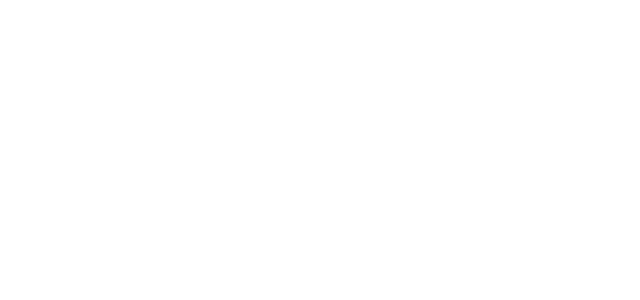
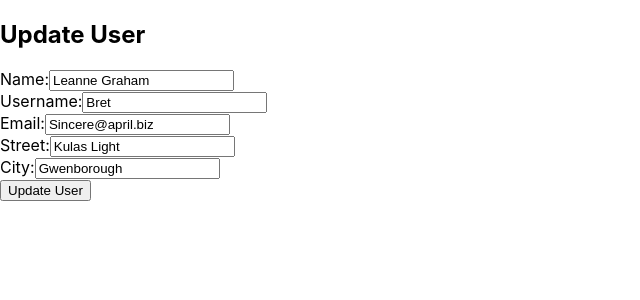
Before and after one commit to Lalitha-Vutukuri/Users-Challenge, a React (Create React App) app: page /edit/1 in a window 1280 px wide. Before the commit this address had no page. Shown: the top 300 px of the page, without its empty margins (0-640 px from the left). Built offline with nearby package versions, Linux system fonts and the light colour scheme.

Commit message:
UserForm commited

```diff
--- a/src/App.js
+++ b/src/App.js
@@ -1,28 +1,45 @@
-import { useState } from "react";
-import { BrowserRouter, Routes, Route } from "react-router-dom";
-import "./App.css";
+import React, { useState } from "react";
+import { Routes, Route, useNavigate } from "react-router-dom";
 import UserList from "./Pages/UserList";
+import UserForm from "./Pages/UserForm";
 import { initialUsers } from "./Pages/Users";
 import UserDetails from "./Pages/UserDetails";
-import UserForm from "./Pages/UserForm";
 
-function App() {
+const App = () => {
   const [users, setUsers] = useState(initialUsers);
+  const navigate = useNavigate();
+
+  const addUser = (newUser) => {
+    newUser.id = Date.now();
+    setUsers([...users, newUser]);
+    navigate("/");
+  };
+
+  const updateUser = (updatedUser) => {
+    setUsers(
+      users.map((user) => (user.id === updatedUser.id ? updatedUser : user))
+    );
+    navigate("/");
+  };
+
+  const deleteUser = (id) => {
+    setUsers(users.filter((user) => user.id !== id));
+  };
+
   return (
-    <BrowserRouter>
-      <Routes>
-        <Route path="/" element={<UserList users={users} />}></Route>
-        <Route
-          path="/adduser"
-          element={<UserForm users={users} setUsers={setUsers} />}
-        ></Route>
-        <Route
-          path="/user/:id"
-          element={<UserDetails users={users} setUsers={setUsers} />}
-        ></Route>
-      </Routes>
-    </BrowserRouter>
+    <Routes>
+      <Route
+        path="/"
+        element={<UserList users={users} deleteUser={deleteUser} />}
+      />
+      <Route path="/add" element={<UserForm saveUser={addUser} />} />
+      <Route
+        path="/edit/:id"
+        element={<UserForm users={users} saveUser={updateUser} />}
+      />
+      <Route path="/UserDetails/:id" element={<UserDetails users={users} />} />
+    </Routes>
   );
-}
+};
 
 export default App;
--- a/src/Pages/UserDetails.js
+++ b/src/Pages/UserDetails.js
@@ -3,8 +3,10 @@ import { useParams } from "react-router-dom";
 
 function UserDetails({ users }) {
   const { id } = useParams();
-  const clickedUser = users.filter((user) => user.id == id)[0];
-  console.log(clickedUser.username);
+  console.log(id);
+  console.log(users);
+  const clickedUser = users[id];
+  console.log(clickedUser);
   return (
     <div>
       <p>Name : {clickedUser.name}</p>
--- a/src/Pages/UserForm.js
+++ b/src/Pages/UserForm.js
@@ -1,118 +1,73 @@
-import React from "react";
+import React, { useEffect } from "react";
 import { useForm } from "react-hook-form";
+import { useParams } from "react-router-dom";
 
-function UserForm() {
-  const {
-    register,
-    handleSubmit,
-    formState: { errors },
-  } = useForm();
-  const onsubmit = (data) => {
-    console.log(data);
+const UserForm = ({ saveUser, users = [] }) => {
+  const { register, handleSubmit, reset, setValue } = useForm();
+  const { id } = useParams();
+  const editing = Boolean(id);
+
+  useEffect(() => {
+    if (editing) {
+      const user = users.find((u) => u.id === parseInt(id));
+      if (user) {
+        setValue("id", user.id);
+        setValue("name", user.name);
+        setValue("username", user.username);
+        setValue("email", user.email);
+        setValue("street", user.address.street);
+        setValue("city", user.address.city);
+      }
+    }
+  }, [editing, id, setValue, users]);
+
+  const onSubmit = (data) => {
+    const user = {
+      id: editing ? parseInt(data.id) : undefined,
+      name: data.name,
+      username: data.username,
+      email: data.email,
+      address: {
+        street: data.street,
+        suite: "",
+        city: data.city,
+        zipcode: "",
+        geo: { lat: "", lng: "" },
+      },
+    };
+    saveUser(user);
+    reset();
   };
+
   return (
     <div>
-      <form onSubmit={handleSubmit(onsubmit)}>
-        <label htmlFor="Name">Name : </label>
-        <input
-          type="text"
-          {...register("Name", { required: true, minLength: 3 })}
-        />
-        {errors.Name && <span style={{ color: "red" }}>Name is required</span>}
-        <br />
-        <label htmlFor="Username">Username : </label>
-        <input
-          type="text"
-          {...register("Username", { required: true, minLength: 5 })}
-        />
-        {errors.Username && (
-          <span style={{ color: "red" }}>Username is required</span>
-        )}
-        <br />
-        <label htmlFor="email">Email : </label>
-        <input
-          type="email"
-          {...register("Email", {
-            required: true,
-            pattern: { value: /\S+@\S+\.\S+/ },
-          })}
-        />
-        {errors.Email && (
-          <span style={{ color: "red" }}>Email is required</span>
-        )}
-        <br />
-        <label htmlFor="Address">
-          Address <br />
-          <label htmlFor="Street">Street :</label>
-          <input type="text" {...register("Street", { required: true })} />
-          {errors.Street && (
-            <span style={{ color: "red" }}>Street name is required</span>
-          )}
-          <br />
-          <label htmlFor="Suite">Suite :</label>
-          <input type="text" {...register("Suite", { required: true })} />
-          {errors.Suite && (
-            <span style={{ color: "red" }}>Suite name is required</span>
-          )}
-          <br />
-          <label htmlFor="City">City :</label>
-          <input type="text" {...register("City", { required: true })} />
-          {errors.City && (
-            <span style={{ color: "red" }}>City name is required</span>
-          )}
-          <br />
-          <label htmlFor="Zipcode">Zipcode :</label>
-          <input type="text" {...register("Zipcode", { required: true })} />
-          {errors.Zipcode && (
-            <span style={{ color: "red" }}>Zipcode is required</span>
-          )}
-          <br />
-        </label>
-        <label htmlFor="Geo">
-          Geo <br />
-          <label htmlFor="Lat">Lat : </label>
-          <input type="number" {...register("Lat", { required: true })} />
-          {errors.Lat && (
-            <span style={{ color: "red" }}>Latitude is required</span>
-          )}
-          <br />
-          <label htmlFor="Lng">Lng : </label>
-          <input type="number" {...register("Lng", { required: true })} />
-          {errors.Lng && (
-            <span style={{ color: "red" }}>Longitude is required</span>
-          )}
-          <br />
-          <label htmlFor="Phone">Phone : </label>
-          <input type="number" {...register("phone", { required: true })} />
-          {errors.Phone && (
-            <span style={{ color: "red" }}>Phone Number is required</span>
-          )}
-          <br />
-        </label>
-        <label htmlFor="Company">
-          {" "}
-          Company : <br />
-          <label htmlFor="CName">Name : </label>
-          <input type="text" {...register("CName", { required: true })} />
-          {errors.CName && (
-            <span style={{ color: "red" }}>Company Name is required</span>
-          )}
-          <br />
-          <label htmlFor="CatchPharse">CatchPharse : </label>
-          <input type="text" {...register("CatchPharse", { required: true })} />
-          {errors.CatchPharse && (
-            <span style={{ color: "red" }}>CatchPharse is required</span>
-          )}
-          <br />
-          <label htmlFor="bs">bs : </label>
-          <input type="text" {...register("bs", { required: true })} />
-          {errors.bs && <span style={{ color: "red" }}>bs is required</span>}
-          <br />
-        </label>
-        <button type="submit">Submit</button>
+      <h2>{editing ? "Update User" : "Add User"}</h2>
+      <form onSubmit={handleSubmit(onSubmit)}>
+        <input type="hidden" {...register("id")} />
+        <div>
+          <label>Name:</label>
+          <input {...register("name", { required: true })} />
+        </div>
+        <div>
+          <label>Username:</label>
+          <input {...register("username", { required: true })} />
+        </div>
+        <div>
+          <label>Email:</label>
+          <input {...register("email", { required: true })} />
+        </div>
+        <div>
+          <label>Street:</label>
+          <input {...register("street", { required: true })} />
+        </div>
+        <div>
+          <label>City:</label>
+          <input {...register("city", { required: true })} />
+        </div>
+        <button type="submit">{editing ? "Update" : "Add"} User</button>
       </form>
     </div>
   );
-}
+};
 
 export default UserForm;
--- a/src/Pages/UserList.js
+++ b/src/Pages/UserList.js
@@ -1,16 +1,26 @@
 import React from "react";
 import { useNavigate } from "react-router-dom";
 
-const UserList = ({ users }) => {
+const UserList = ({ users, deleteUser }) => {
   const navigate = useNavigate();
+
   return (
     <div>
-      <button onClick={() => navigate("/adduser")}>Add User</button>
-      {users.map((user) => (
-        <li key={user.id} onClick={() => navigate(`/user/${user.id}`)}>
-          {user.username}
-        </li>
-      ))}
+      <h2>User List</h2>
+      <button onClick={() => navigate("/add")}>Add User</button>
+      <ul>
+        {users.map((user) => (
+          <li key={user.id} style={{ marginBottom: "1rem" }}>
+            <strong onClick={() => navigate(`/UserDetails/${user.id}`)}>
+              {user.name}
+            </strong>{" "}
+            ({user.username}) - {user.email}
+            <br />
+            <button onClick={() => navigate(`/edit/${user.id}`)}>Update</button>
+            <button onClick={() => deleteUser(user.id)}>Delete</button>
+          </li>
+        ))}
+      </ul>
     </div>
   );
 };
--- a/src/index.js
+++ b/src/index.js
@@ -3,11 +3,14 @@ import ReactDOM from "react-dom/client";
 import "./index.css";
 import App from "./App";
 import reportWebVitals from "./reportWebVitals";
+import { BrowserRouter } from "react-router-dom";
 
 const root = ReactDOM.createRoot(document.getElementById("root"));
 root.render(
   <React.StrictMode>
-    <App />
+    <BrowserRouter>
+      <App />
+    </BrowserRouter>
   </React.StrictMode>
 );
 
```
Also changed, not shown: src/Pages/UpdateForm.js (added, +135 -0 lines).
